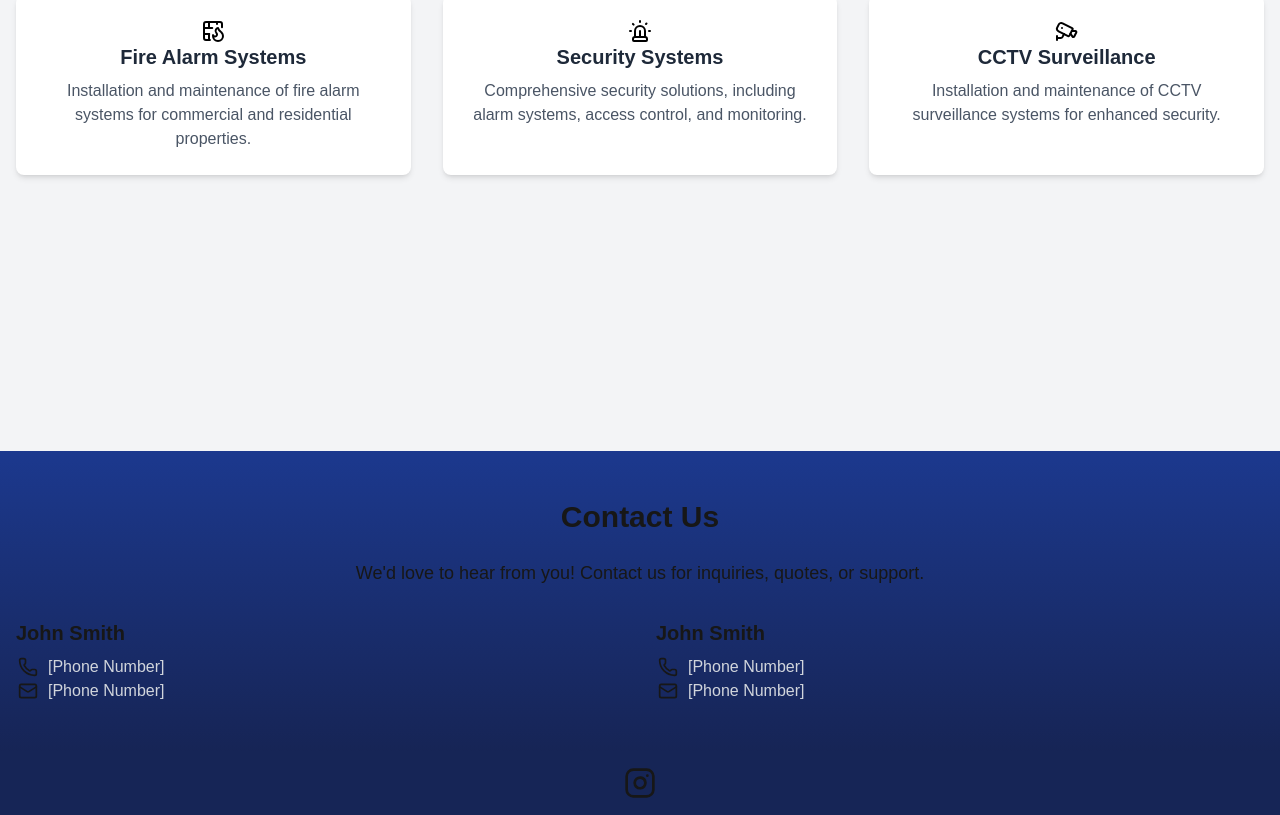
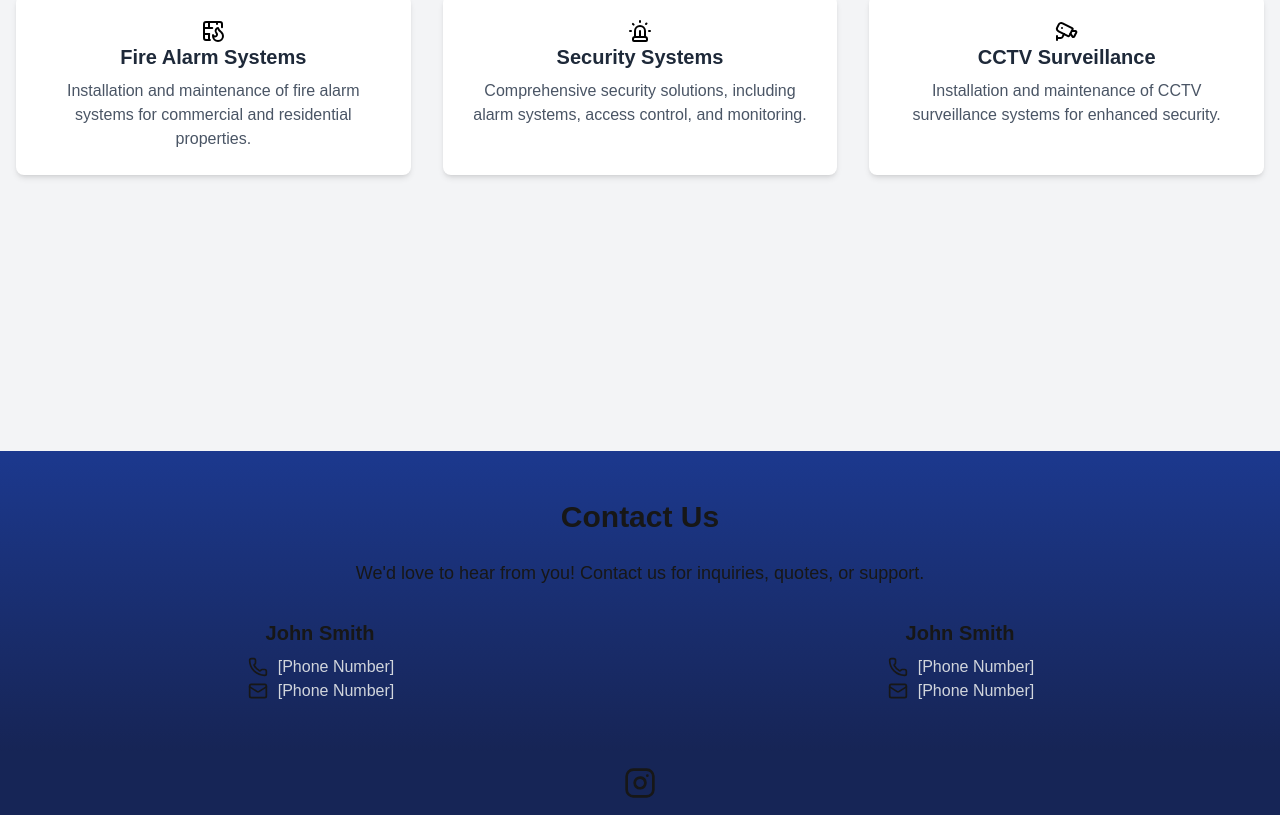
Before and after one commit to davidh61/jss-security, a Next.js app in the folder jss-security/: page /jss-security/ in a window 1280 px wide. Shown: the part 1253-2068 px from the top of the page. Built offline with nearby package versions, Linux system fonts and the light colour scheme; a web font is replaced by a local one.

Commit message:
updated contact details format

```diff
--- a/jss-security/components/Contact.tsx
+++ b/jss-security/components/Contact.tsx
@@ -8,8 +8,8 @@
           <p className="text-lg mb-8 text-center">
             We&apos;d love to hear from you! Contact us for inquiries, quotes, or support.
           </p>
-          <div className="grid grid-cols-1 md:grid-cols-2 gap-8">
-            <div className="text-center md:text-left">
+          <div className="grid grid-cols-1 md:grid-cols-2 gap-8 md:justify-items-center">
+            <div className="text-center">
               <h3 className="text-xl font-semibold mb-2">John Smith</h3>
               <div className="flex items-center justify-center md:justify-start">
                 <p className="mr-2"><Phone height="20" /></p>
@@ -20,7 +20,9 @@
                 <p className="text-gray-300">[Phone Number]</p>
               </div>
             </div>
-            <div className="text-center md:text-left">
+
+
+            <div className="text-center ">
               <h3 className="text-xl font-semibold mb-2">John Smith</h3>
               <div className="flex items-center justify-center md:justify-start">
                 <p className="mr-2"><Phone height="20" /></p>
```
Also changed, not shown: 1 other file (tests, documents, lock files or other folders).
